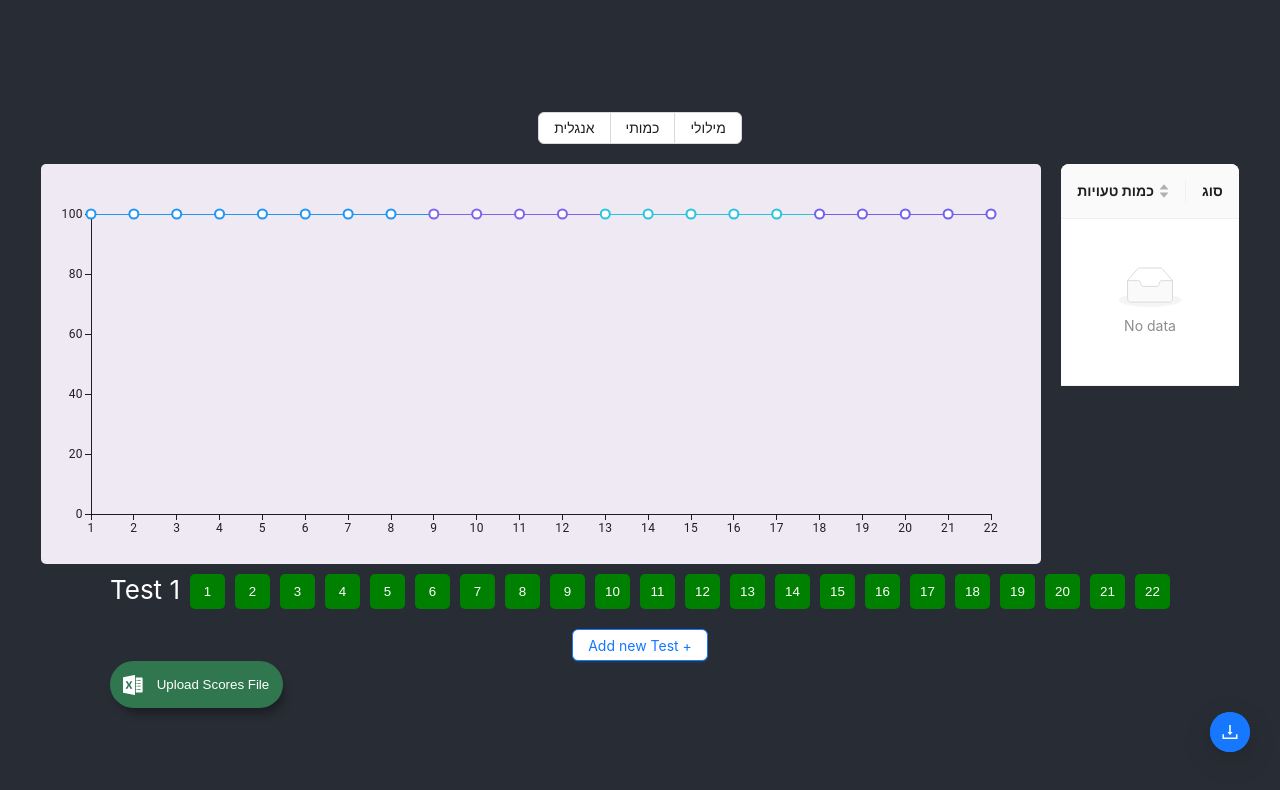
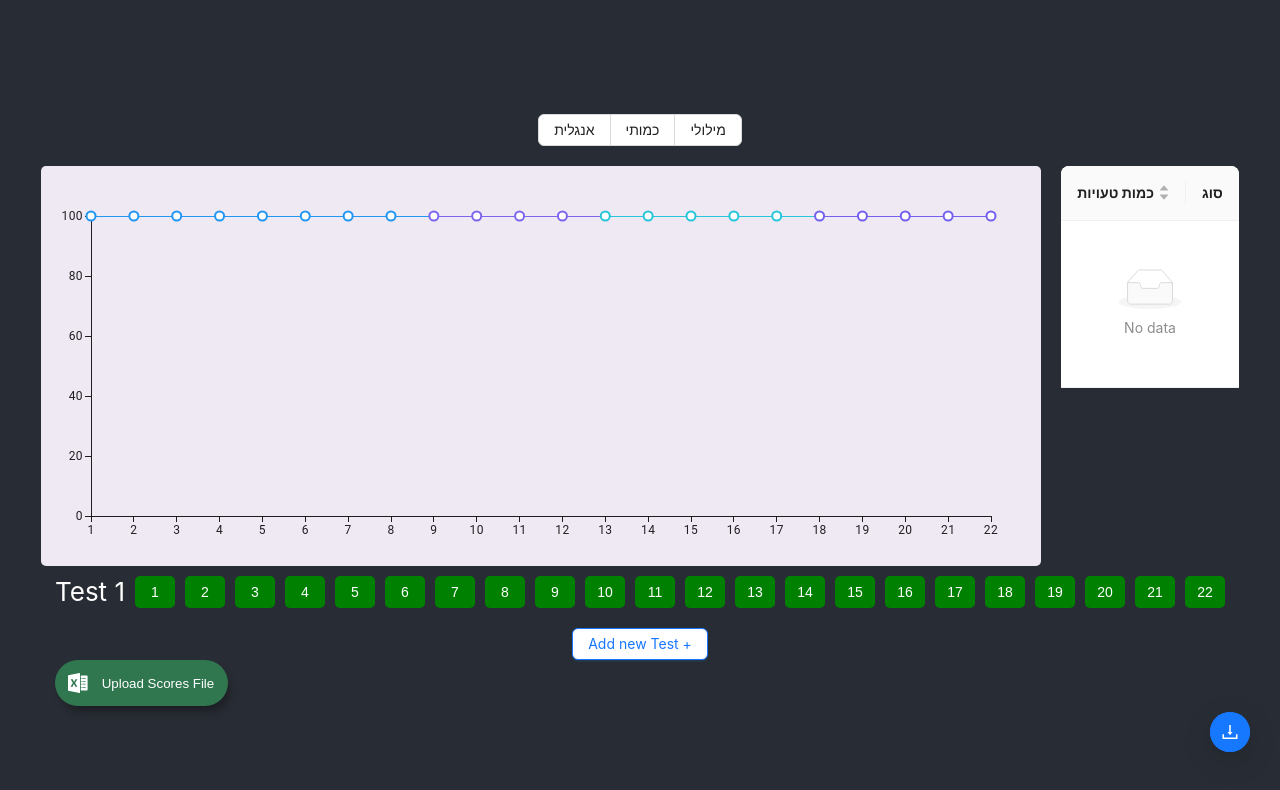
Before and after one commit to ShonBarkan/PsyTrack, a React (Create React App) app in the folder client/: page / in a window 1280 px wide. Shown: the top 790 px of the page. Built offline with nearby package versions, Linux system fonts and the light colour scheme.

Commit message:
[tests]: start work on responsive

```diff
--- a/client/src/components/TestScore/SubSubjects/SubSubjects.jsx
+++ b/client/src/components/TestScore/SubSubjects/SubSubjects.jsx
@@ -19,7 +19,9 @@ const SubSubjects = ({subsub ,testNumber , questionNumber}) => {
         mistakes[subject]?.[`${testNumber}_${questionNumber}`] || [];
 
     return (
-        <Checkbox.Group options={subsub} onChange={onChange} defaultValue={defaultValue}/>
+        <div dir='rtl'>
+            <Checkbox.Group options={subsub} onChange={onChange} defaultValue={defaultValue}/>
+        </div>
     );
 }
 
--- a/client/src/components/TestScore/TestScore.jsx
+++ b/client/src/components/TestScore/TestScore.jsx
@@ -16,7 +16,11 @@ const questionDictionary = {
     sub4:{title:"אנסין 2" ,subsub:["אוצר מילים","הבנה"]}
   },
   math:{
-    sub1:{title:"כמותי" ,subsub:["גרפים","כללי","גאומטריה","אחוזים","משולשים"]},
+    sub1:{title:"כמותי" ,subsub:[
+      "אלגברה", "השוואות", "חזקות", "שורשים", "ערך מוחלט", "כלליות", "אחוזים", "ממוצעים",
+      "תנועה", "הספק", "צירופים", "הסתברויות", "חפיפה", "זוויות", "משולשים", "צורות",
+      "מורכבות", "מעגלים", "מצולעים", "גופים" , "גרפים"
+    ]},
   },
 }
 
@@ -79,30 +83,51 @@ const TestScore = ({ length ,testNumber }) => {
   }
 
   return (
-    <div style={{ display: 'flex', gap: '10px' , marginTop:'10px' }}>
-      <>Test {testNumber+1}</>
+    <div
+      style={{
+        display: 'flex',
+        flexWrap: 'wrap', // Allows wrapping on smaller screens
+        gap: '10px',
+        marginTop: '10px',
+        justifyContent: 'center', // Centers content horizontally
+      }}
+    >
+      <>Test {testNumber + 1}</>
       {testsScore[testNumber].map((value, index) => (
-            <Popover content={<SubSubjects testNumber={testNumber+1} questionNumber={index+1} subsub={chooseSubSubjectGroup(index+1 ,"subsub")}/>} title={chooseSubSubjectGroup(index+1 ,"title")} trigger="hover" >
+        <Popover
+          dir="rtl"
+          overlayStyle={{ maxWidth: '90%' }} // Adjusted for smaller screens
+          content={
+            <SubSubjects
+              testNumber={testNumber + 1}
+              questionNumber={index + 1}
+              subsub={chooseSubSubjectGroup(index + 1, "subsub")}
+            />
+          }
+          title={chooseSubSubjectGroup(index + 1, "title")}
+          trigger="hover"
+          key={index}
+        >
           <button
-                key={index}
             onClick={() => handleClick(index)}
             style={{
               backgroundColor: value === 1 ? 'green' : 'red',
               color: 'white',
-                  width:'35px',
-                  padding: '10px',
+              width: '40px', // Slightly increased for better usability
+              padding: '8px', // Adjusted for consistent responsiveness
               border: 'none',
               borderRadius: '5px',
-                  cursor:'pointer'
+              cursor: 'pointer',
+              fontSize: '14px', // Ensures readability
             }}
           >
             {index + 1}
           </button>
         </Popover>
-
       ))}
     </div>
   );
+
 };
 
 export default TestScore;
```
Lines whose indentation alone changed are shown as unchanged.
